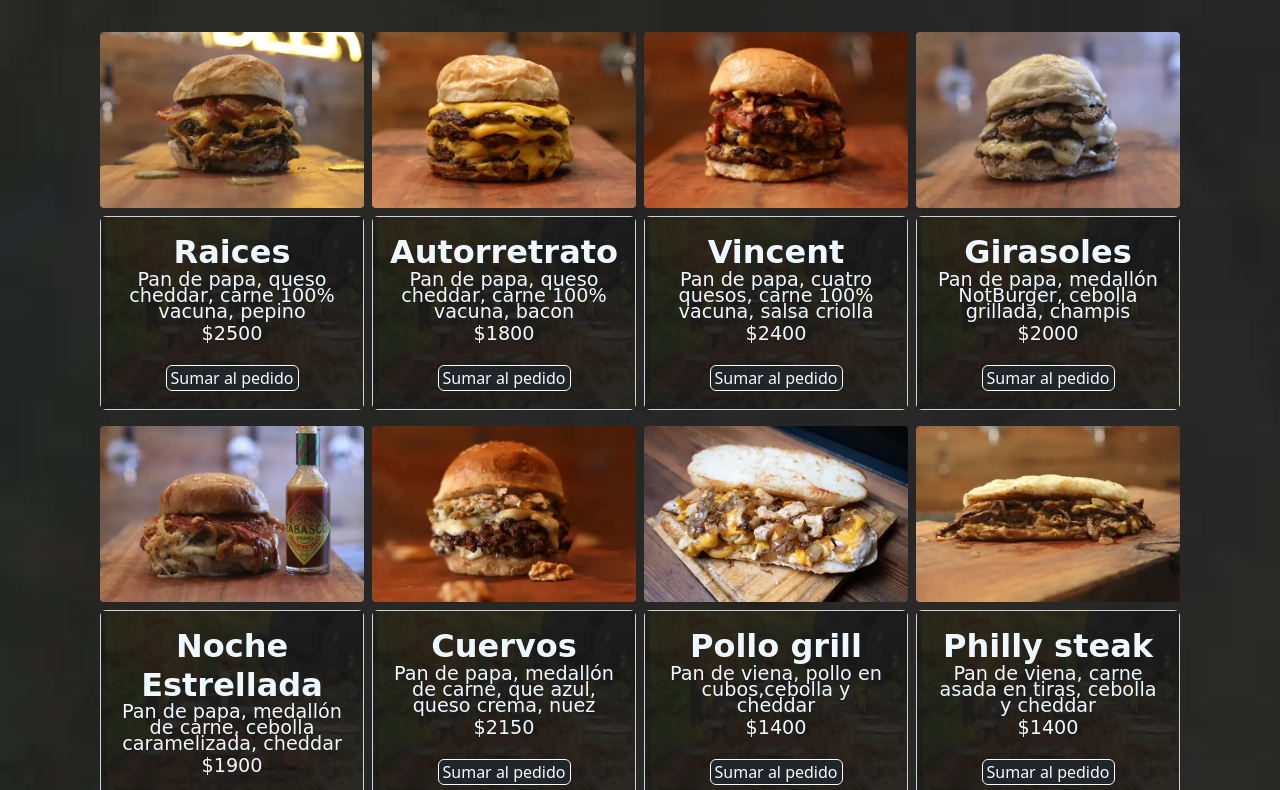
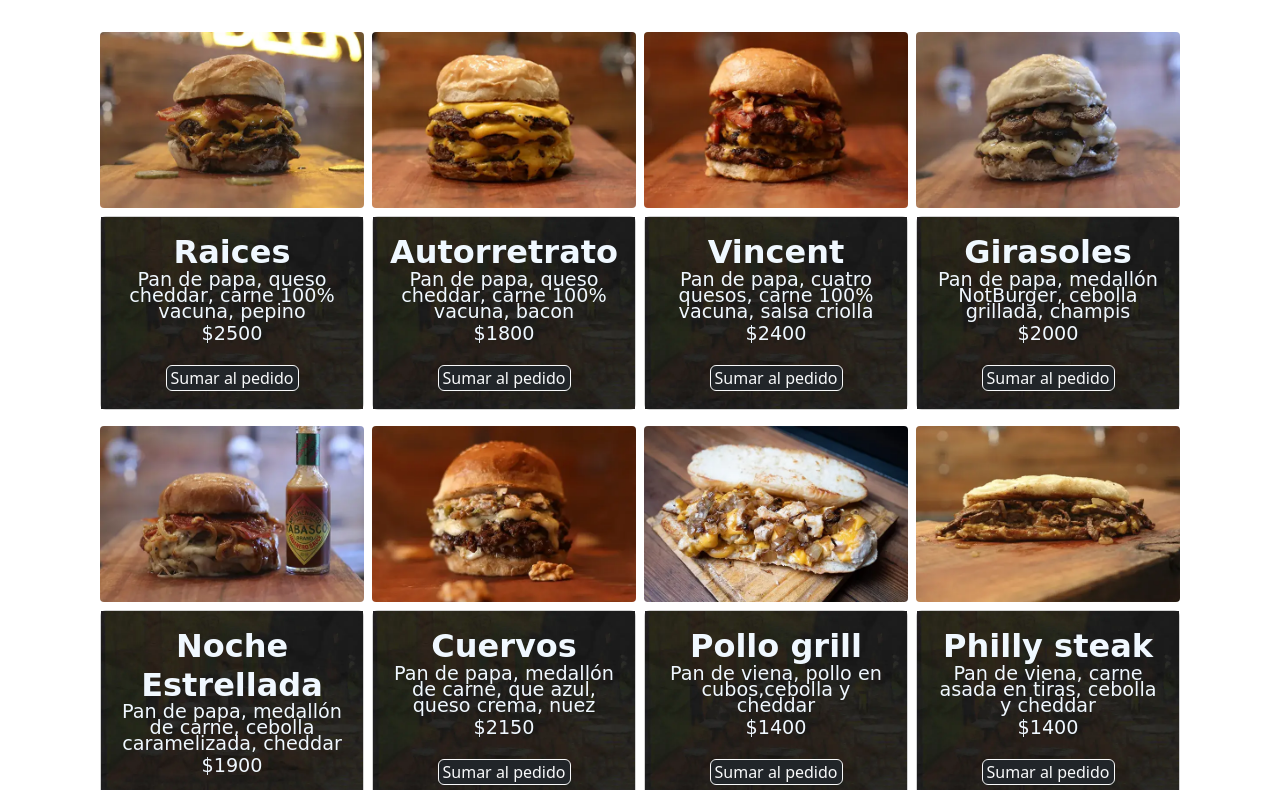
Before and after one commit to Setsky95/JS-BASE-SITE-BURGERS, a plain HTML site: page index.html in a window 1280 px wide. Shown: the part 502-1292 px from the top of the page. Drawn offline with nearby package versions, Linux system fonts and the light colour scheme; files whose address does not match are found by name; a web font is replaced by a local one.

Commit message:
Update styles.css

```diff
--- a/styles.css
+++ b/styles.css
@@ -44,7 +44,7 @@
   }
 
   body {
-    background-image: url("/imgs/fondo2.webp");
+    background-color: black;
     background-repeat: no-repeat;
     background-size: cover;
     width: 100%;
```
